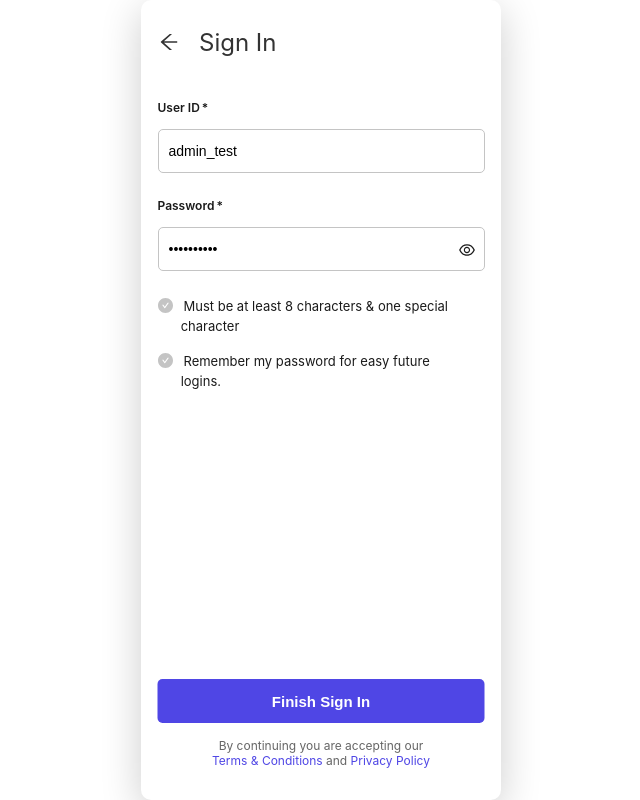
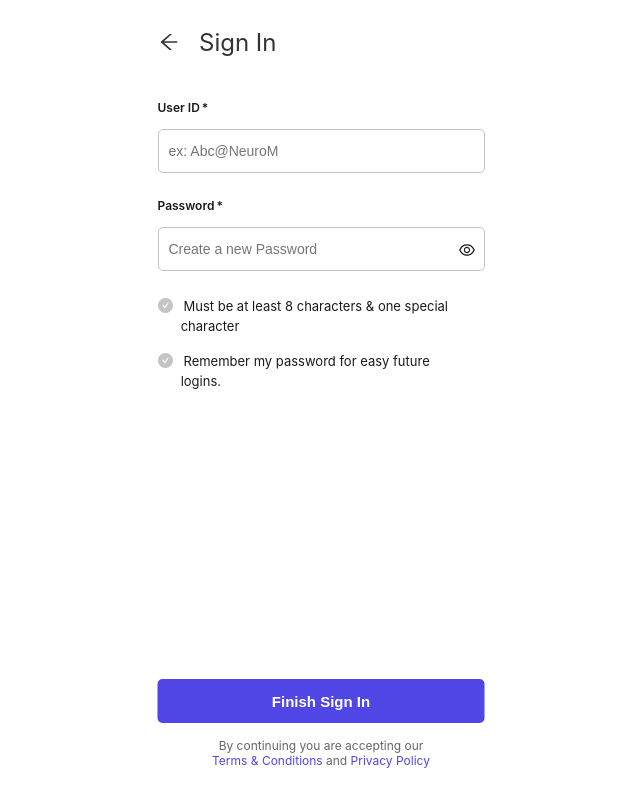
Before and after one commit to mohdkamleen/demo-neurom-fr, a React (Create React App) app: page /signin in a window 1280 px wide. Shown: the whole page, without its empty margins (319-959 px from the left). Built offline with nearby package versions, Linux system fonts and the light colour scheme.

Commit message:
sdf sadfsdfsd

```diff
--- a/src/pages/Landing/index.css
+++ b/src/pages/Landing/index.css
@@ -8,7 +8,7 @@
     transform: translateX(-50%);
     background: #ffffff;
     border-radius: 10px;
-    box-shadow: 0 10px 40px rgba(0, 0, 0, 0.2);
+    /* box-shadow: 0 10px 40px rgba(0, 0, 0, 0.2);    */
     font-family: "Inter", sans-serif;
     overflow: hidden;
   }
--- a/src/pages/SignIn/index.css
+++ b/src/pages/SignIn/index.css
@@ -8,7 +8,7 @@
   transform: translateX(-50%);
   background: #ffffff;
   border-radius: 10px;
-  box-shadow: 0 10px 40px rgba(0, 0, 0, 0.2);
+  /* box-shadow: 0 10px 40px rgba(0, 0, 0, 0.2);    */
   font-family: "Inter", sans-serif;
 }
 
--- a/src/pages/SignIn/index.jsx
+++ b/src/pages/SignIn/index.jsx
@@ -5,8 +5,8 @@ import { ArrowLeftOutlined, CheckCircleFilled, CheckCircleOutlined, EyeInvisible
 import { message } from "antd";
 
 export default function SignIn() {
-  const [userId, setUserId] = useState("admin_test");
-  const [password, setPassword] = useState("@demo81788");
+  const [userId, setUserId] = useState("");
+  const [password, setPassword] = useState("");
   const [showPassword, setShowPassword] = useState(false);
   const [strongPassword, setStrongPassword] = useState(false);
   const [rememberPassword, setRememberPassword] = useState(false);
@@ -34,6 +34,11 @@ export default function SignIn() {
       alert("Please enter Password");
       return;
     }
+     if(!/^(?=.*[!@#$%^&*()_\-+=[\]{};:'"\\|,.<>/?`~]).{8,}$/.test(password)) {
+      alert("Password not strong!")
+      return
+     }
+
     if (userId === "admin_test" && password === "@demo81788") {
       navigate("/home", { replace: true });
     } else {
```
